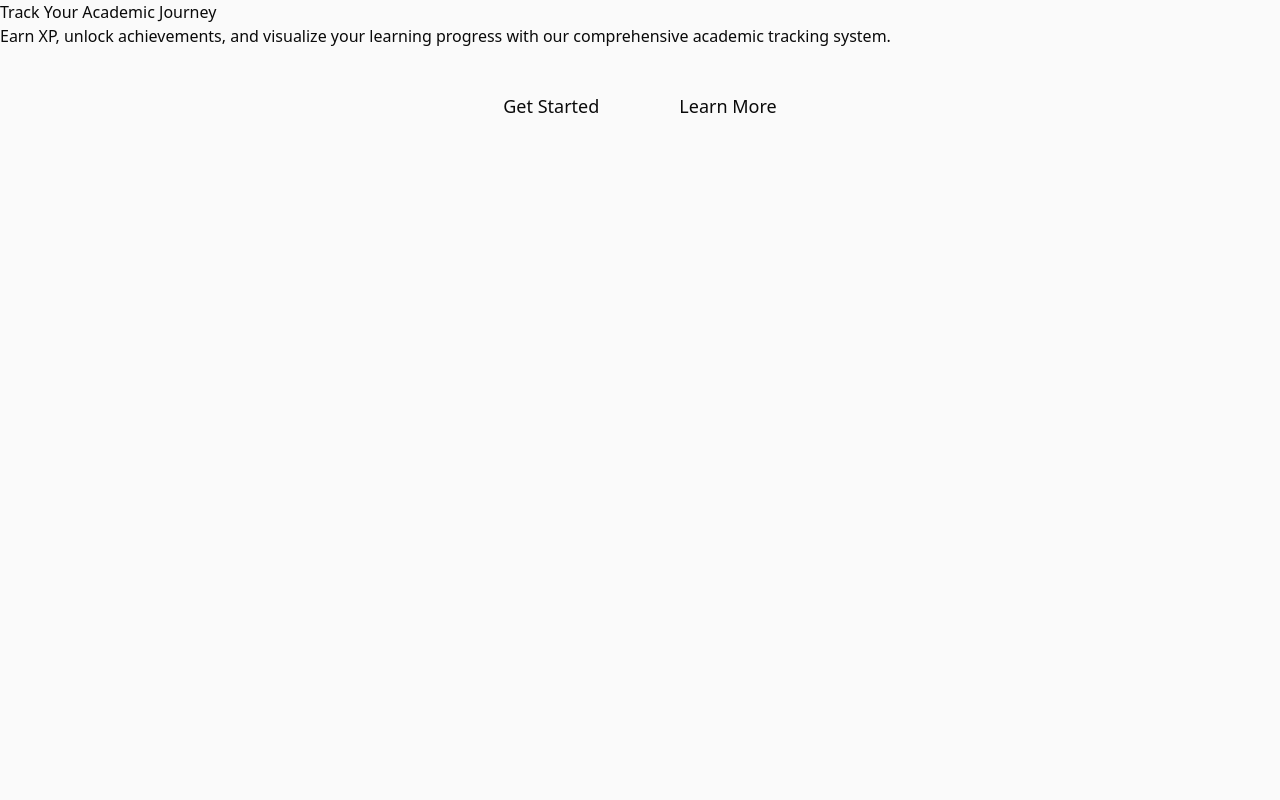
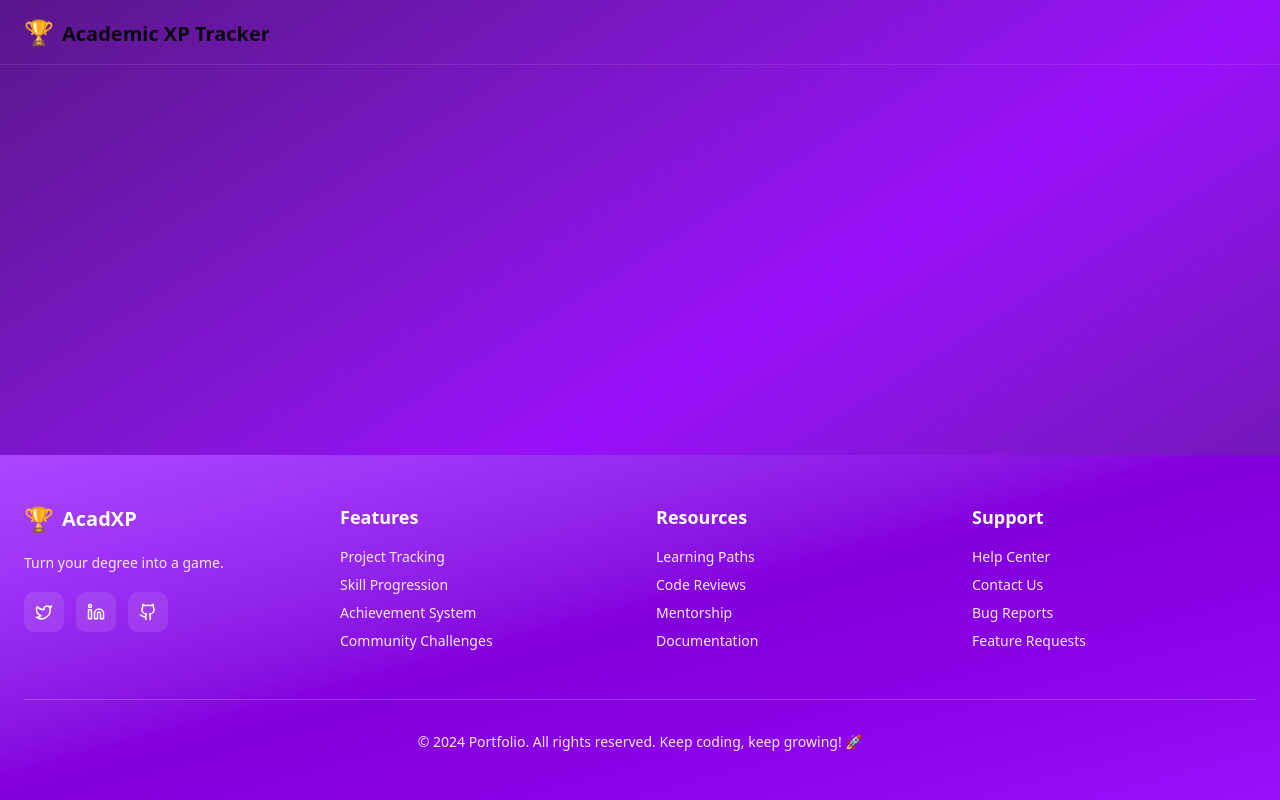
Before and after one commit to acadxp/acadxp, a Next.js app: page / in a window 1280 px wide. Built offline with nearby package versions, Linux system fonts and the light colour scheme.

Commit message:
Refactor layout and styling structure
- Add Header and Footer components to layout directory
- Update app layout and page components
- Reorganize CSS files: remove components.css and utilities.css
- Update globals.css with new styling approach

```diff
--- a/src/app/layout.tsx
+++ b/src/app/layout.tsx
@@ -1,6 +1,7 @@
-import type { Metadata } from "next";
 import { Geist, Geist_Mono } from "next/font/google";
 import "../styles/globals.css";
+import Header from "@/components/layout/Header";
+import Footer from "@/components/layout/Footer";
 
 const geistSans = Geist({
   variable: "--font-geist-sans",
@@ -12,9 +13,10 @@ const geistMono = Geist_Mono({
   subsets: ["latin"],
 });
 
-export const metadata: Metadata = {
-  title: "Create Next App",
-  description: "Generated by create next app",
+export const metadata = {
+  title: "Academic XP Tracker",
+  description:
+    "Gamify your coding journey and unlock your potential as a developer.",
 };
 
 export default function RootLayout({
@@ -23,11 +25,13 @@ export default function RootLayout({
   children: React.ReactNode;
 }>) {
   return (
-    <html lang="en">
+    <html lang="en" className="h-full">
       <body
-        className={`${geistSans.variable} ${geistMono.variable} antialiased`}
+        className={`${geistSans.variable} ${geistMono.variable} antialiased h-full flex flex-col bg-gradient-purple`}
       >
-        {children}
+        <Header />
+        <main className="flex-1">{children}</main>
+        <Footer />
       </body>
     </html>
   );
--- a/src/app/page.tsx
+++ b/src/app/page.tsx
@@ -1,4 +1,4 @@
-import type { Metadata } from 'next'
+import type { Metadata } from "next";
 
 export const metadata: Metadata = {
   title: "Academic XP Tracker",
@@ -6,32 +6,10 @@ export const metadata: Metadata = {
 };
 
 export default function HomePage() {
-
   return (
-    <main className="min-h-screen bg-neutral-50">
+    <>
       {/* Hero Section */}
-      <section className="hero-section">
-        <div className="container-responsive">
-          <h1 className="hero-title">
-            Track Your{" "}
-            <span className="text-gradient-gold">Academic Journey</span>
-          </h1>
-          <p className="hero-subtitle">
-            Earn XP, unlock achievements, and visualize your learning progress
-            with our comprehensive academic tracking system.
-          </p>
-          <div className="flex justify-center gap-4 mt-8">
-            <button className="btn-primary-gradient px-8 py-3 text-lg">
-              Get Started
-            </button>
-            <button className="btn-secondary px-8 py-3 text-lg">
-              Learn More
-            </button>
-          </div>
-        </div>
-      </section>
-
-
-    </main>
+      <section className="hero-section"></section>
+    </>
   );
 }
--- /dev/null
+++ b/src/components/layout/Footer.tsx
@@ -0,0 +1,149 @@
+import React from "react";
+import { Github, Linkedin, Twitter } from "lucide-react";
+
+const Footer = () => {
+  return (
+    <footer className="bg-gradient-to-br from-purple-500 via-purple-700 to-purple-600 text-white ">
+      <div className="max-w-7xl mx-auto px-6 py-12">
+        <div className="grid grid-cols-1 md:grid-cols-4 gap-8">
+          {/* Brand Section */}
+          <div className="space-y-4">
+            <div className="flex items-center space-x-2">
+              <span className="text-2xl">🏆</span>
+              <h3 className="text-xl font-bold">AcadXP</h3>
+            </div>
+            <p className="text-purple-100 text-sm leading-relaxed">
+              Turn your degree into a game.
+            </p>
+            {/* Social Links */}
+            <div className="flex space-x-3">
+              <a
+                href="#"
+                className="w-10 h-10 bg-white/10 rounded-lg flex items-center justify-center hover:bg-white/20 transition-colors"
+                aria-label="Twitter"
+              >
+                <Twitter size={18} />
+              </a>
+              <a
+                href="#"
+                className="w-10 h-10 bg-white/10 rounded-lg flex items-center justify-center hover:bg-white/20 transition-colors"
+                aria-label="LinkedIn"
+              >
+                <Linkedin size={18} />
+              </a>
+              <a
+                href="#"
+                className="w-10 h-10 bg-white/10 rounded-lg flex items-center justify-center hover:bg-white/20 transition-colors"
+                aria-label="GitHub"
+              >
+                <Github size={18} />
+              </a>
+            </div>
+          </div>
+
+          {/* Features Section */}
+          <div className="space-y-4">
+            <h4 className="text-lg font-semibold">Features</h4>
+            <nav className="space-y-2">
+              <a
+                href="#"
+                className="block text-purple-100 hover:text-white transition-colors text-sm"
+              >
+                Project Tracking
+              </a>
+              <a
+                href="#"
+                className="block text-purple-100 hover:text-white transition-colors text-sm"
+              >
+                Skill Progression
+              </a>
+              <a
+                href="#"
+                className="block text-purple-100 hover:text-white transition-colors text-sm"
+              >
+                Achievement System
+              </a>
+              <a
+                href="#"
+                className="block text-purple-100 hover:text-white transition-colors text-sm"
+              >
+                Community Challenges
+              </a>
+            </nav>
+          </div>
+
+          {/* Resources Section */}
+          <div className="space-y-4">
+            <h4 className="text-lg font-semibold">Resources</h4>
+            <nav className="space-y-2">
+              <a
+                href="#"
+                className="block text-purple-100 hover:text-white transition-colors text-sm"
+              >
+                Learning Paths
+              </a>
+              <a
+                href="#"
+                className="block text-purple-100 hover:text-white transition-colors text-sm"
+              >
+                Code Reviews
+              </a>
+              <a
+                href="#"
+                className="block text-purple-100 hover:text-white transition-colors text-sm"
+              >
+                Mentorship
+              </a>
+              <a
+                href="#"
+                className="block text-purple-100 hover:text-white transition-colors text-sm"
+              >
+                Documentation
+              </a>
+            </nav>
+          </div>
+
+          {/* Support Section */}
+          <div className="space-y-4">
+            <h4 className="text-lg font-semibold">Support</h4>
+            <nav className="space-y-2">
+              <a
+                href="#"
+                className="block text-purple-100 hover:text-white transition-colors text-sm"
+              >
+                Help Center
+              </a>
+              <a
+                href="#"
+                className="block text-purple-100 hover:text-white transition-colors text-sm"
+              >
+                Contact Us
+              </a>
+              <a
+                href="#"
+                className="block text-purple-100 hover:text-white transition-colors text-sm"
+              >
+                Bug Reports
+              </a>
+              <a
+                href="#"
+                className="block text-purple-100 hover:text-white transition-colors text-sm"
+              >
+                Feature Requests
+              </a>
+            </nav>
+          </div>
+        </div>
+
+        {/* Copyright Section */}
+        <div className="mt-12 pt-8 border-t border-white/20">
+          <p className="text-center text-purple-100 text-sm">
+            © 2024 Portfolio. All rights reserved. Keep coding, keep growing! 🚀
+          </p>
+        </div>
+      </div>
+    </footer>
+  );
+};
+
+export default Footer;
--- /dev/null
+++ b/src/components/layout/Header.tsx
@@ -0,0 +1,19 @@
+import React from "react";
+
+function Header() {
+  return (
+    <header className="bg-transparent border-b border-white/10 ">
+      <div className="max-w-7xl mx-auto px-6 py-4">
+        <div className="flex items-center justify-between">
+          <div>
+            <span className="text-2xl">🏆</span>
+            <span className="ml-2 text-xl font-bold">Academic XP Tracker</span>
+          </div>
+          <nav></nav>
+        </div>
+      </div>
+    </header>
+  );
+}
+
+export default Header;
--- a/src/styles/globals.css
+++ b/src/styles/globals.css
@@ -1,19 +1,16 @@
-@import './variables.css';
-@import './utilities.css';
-@import './components.css';
+@import "./variables.css";
 
 @import "tailwindcss";
 @import "tw-animate-css";
 
 @custom-variant dark (&:is(.dark *));
 
-
 @layer base {
   * {
     @apply border-border outline-ring/50;
   }
   body {
-    @apply bg-background text-foreground;
+    @apply text-foreground relative;
   }
 }
 
@@ -73,3 +70,50 @@
 .animate-spin {
   animation: spin 1s linear infinite;
 }
+
+@layer utilities {
+  /* Purple gradient utilities based on your image */
+
+  .bg-gradient-purple {
+    @apply bg-gradient-to-br from-purple-900 via-purple-600 to-purple-900;
+  }
+
+  .bg-gradient-purple-dark {
+    background: linear-gradient(135deg, #6d28d9 0%, #4c1d95 50%, #1e1b4b 100%);
+  }
+
+  .bg-gradient-purple-light {
+    background: linear-gradient(135deg, #a78bfa 0%, #7c3aed 50%, #5b21b6 100%);
+  }
+
+  /* Radial gradient version */
+  .bg-gradient-purple-radial {
+    background: radial-gradient(
+      circle at center,
+      #8b5cf6 0%,
+      #5b21b6 50%,
+      #312e81 100%
+    );
+  }
+
+  /* Vertical gradient */
+  .bg-gradient-purple-vertical {
+    background: linear-gradient(180deg, #8b5cf6 0%, #5b21b6 50%, #312e81 100%);
+  }
+
+  /* Horizontal gradient */
+  .bg-gradient-purple-horizontal {
+    background: linear-gradient(90deg, #8b5cf6 0%, #5b21b6 50%, #312e81 100%);
+  }
+
+  /* Glass effect with purple gradient */
+  .bg-gradient-purple-glass {
+    background: linear-gradient(
+      135deg,
+      rgba(139, 92, 246, 0.8) 0%,
+      rgba(91, 33, 182, 0.8) 50%,
+      rgba(49, 46, 129, 0.8) 100%
+    );
+    backdrop-filter: blur(10px);
+  }
+}
--- a/src/styles/utilities.css
+++ /dev/null
@@ -1 +0,0 @@
-/* Utilities */
```
Also changed, not shown: src/styles/components.css (deleted).
